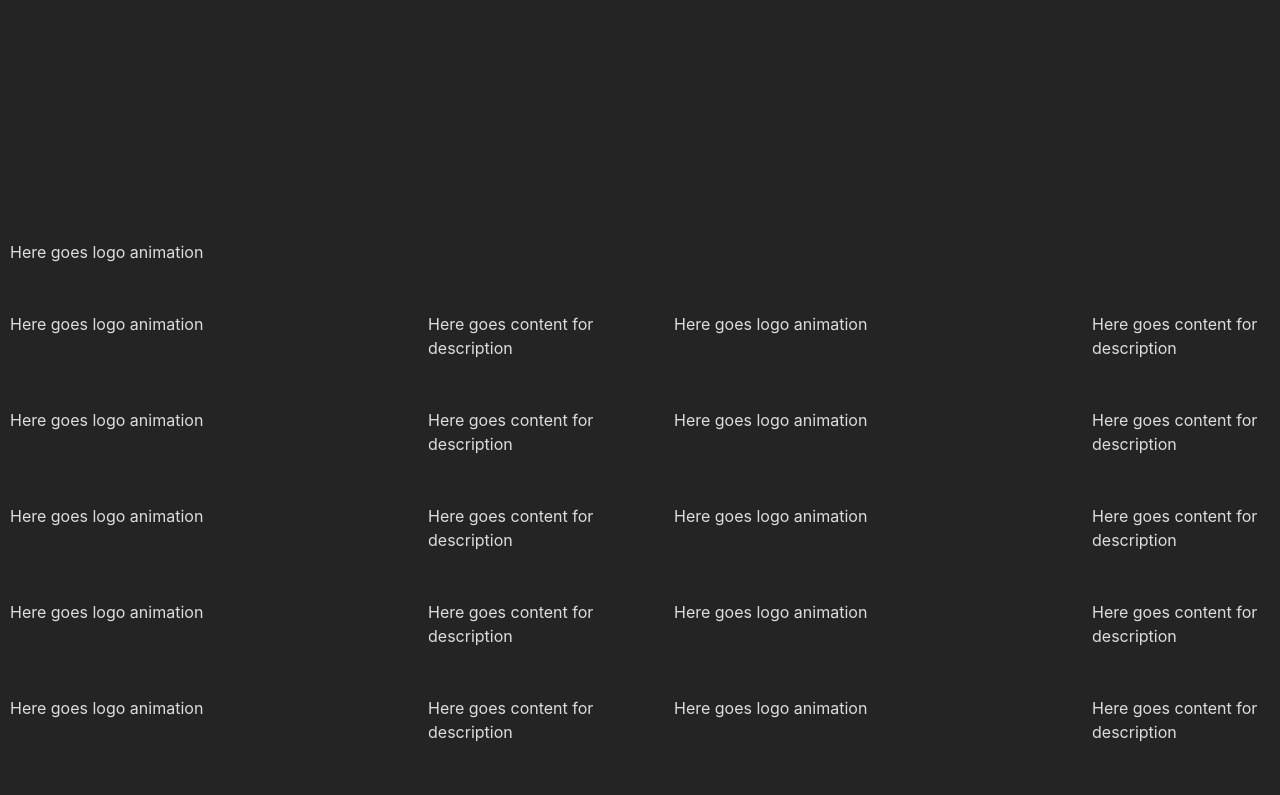
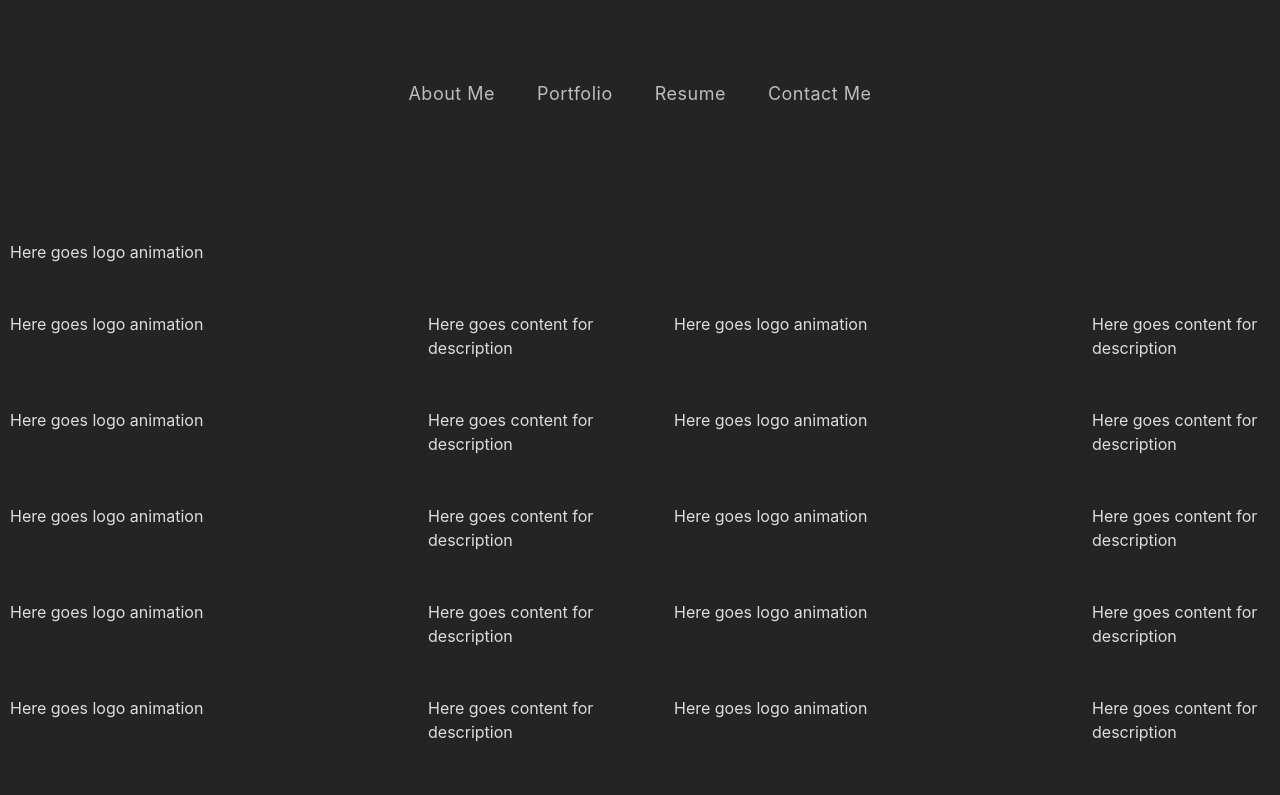
Before and after one commit to Anzanrai/portfolio-react, a React (Vite) app: page / in a window 1280 px wide. Shown: the top 795 px of the page. Built offline with nearby package versions, Linux system fonts and the light colour scheme.

Commit message:
navigation bar responsive completed

```diff
--- a/src/components/NavBar.scss
+++ b/src/components/NavBar.scss
@@ -21,6 +21,12 @@
   flex-direction: row;
   flex-wrap: wrap;
   gap: 3rem;
+
+  ul {
+    display: flex;
+    flex-direction: row;
+    gap: 2rem;
+  }
 }
 
 .burger-navbar {
@@ -77,7 +83,7 @@ ul {
     right: 0;
     width: 60vw;
     height: 100vh;
-    display: flex;
+    display: none;
     flex-direction: column;
     background-color: $secondary-bg-color;
     // opacity: 0.8;
@@ -85,6 +91,12 @@ ul {
     justify-content: flex-start;
     align-items: flex-start;
     gap: 0;
+
+    ul{
+      // display: none;
+      flex-direction: column;
+      gap: 0.5rem;
+    }
 
     &:nth-child(1) {
       padding-top: 15vh;
--- a/src/components/NavBar.tsx
+++ b/src/components/NavBar.tsx
@@ -2,9 +2,12 @@ import 'animate.css';
 import { FiMenu } from 'react-icons/fi';
 import {MdClose} from 'react-icons/md';
 import './NavBar.scss';
-import { useState } from 'react';
+import { useState, useRef } from 'react';
 
 const NavBar = () => {
+  const windowSize = useRef([window.innerWidth, window.innerHeight]);
+  const smWindow = windowSize.current[0] <= 768 ? true : false;
+  console.log(windowSize.current[0]);
   const links = [
     {
       linkTo: '/',
@@ -54,7 +57,8 @@ const NavBar = () => {
 
   return (
     <div className="navbar-wrapper" >
-      <ul className="navbar" style={{display: menuState?'flex': 'none'}}>
+      <div className='navbar' style={{display: (smWindow ? (menuState ? 'flex' : 'none'): 'flex')}}>
+        <ul className="">
           {links.map((link) => (
             <li key={link.name}>
               <a
@@ -68,6 +72,8 @@ const NavBar = () => {
             </li>
           ))}
         </ul>
+      </div>
+
       <div className="burger-navbar">
         {menuState ? (<MdClose className="icon" onClick={handleIconClick} />) : (
           <FiMenu className="icon" onClick={handleIconClick} />
```
Lines whose indentation alone changed are shown as unchanged.
